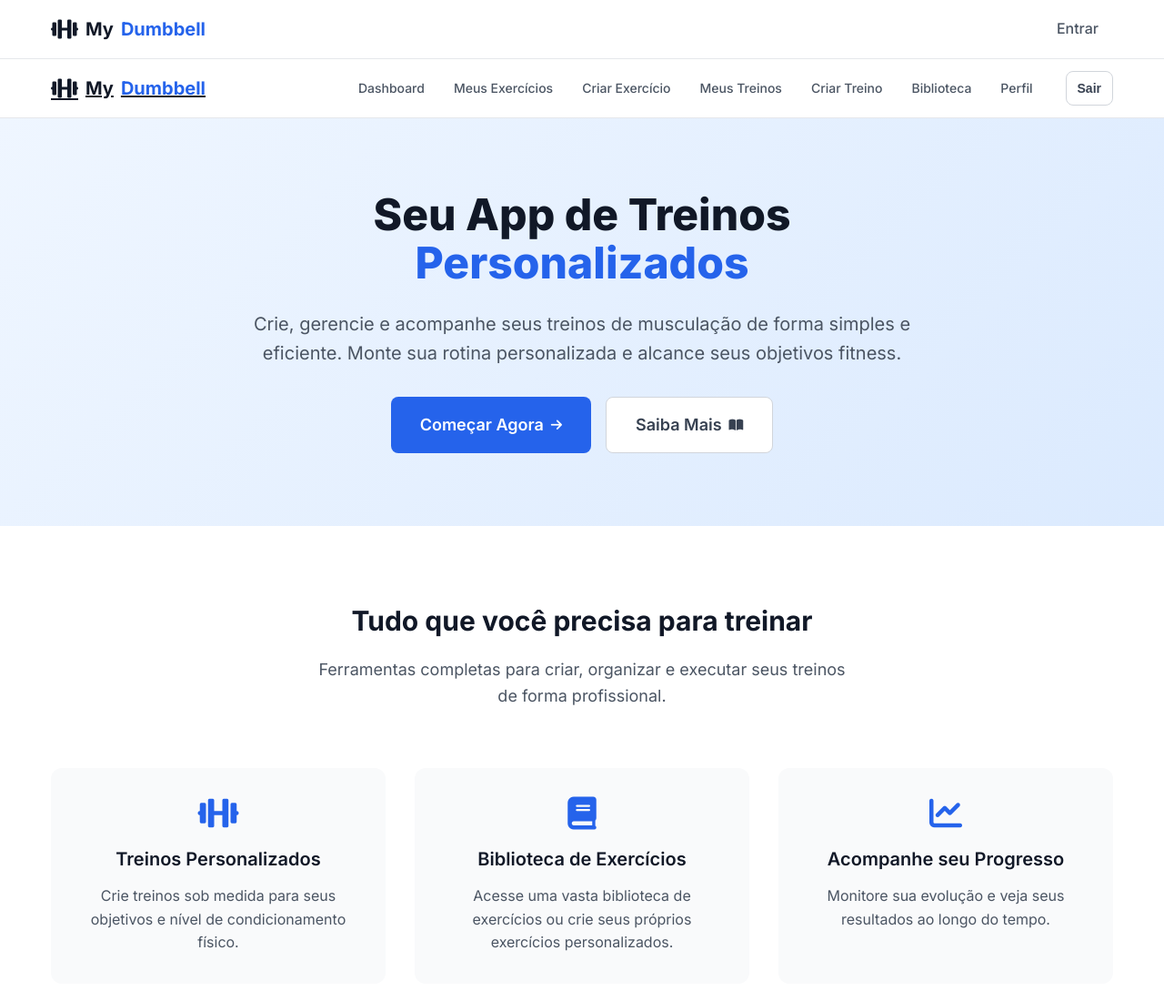
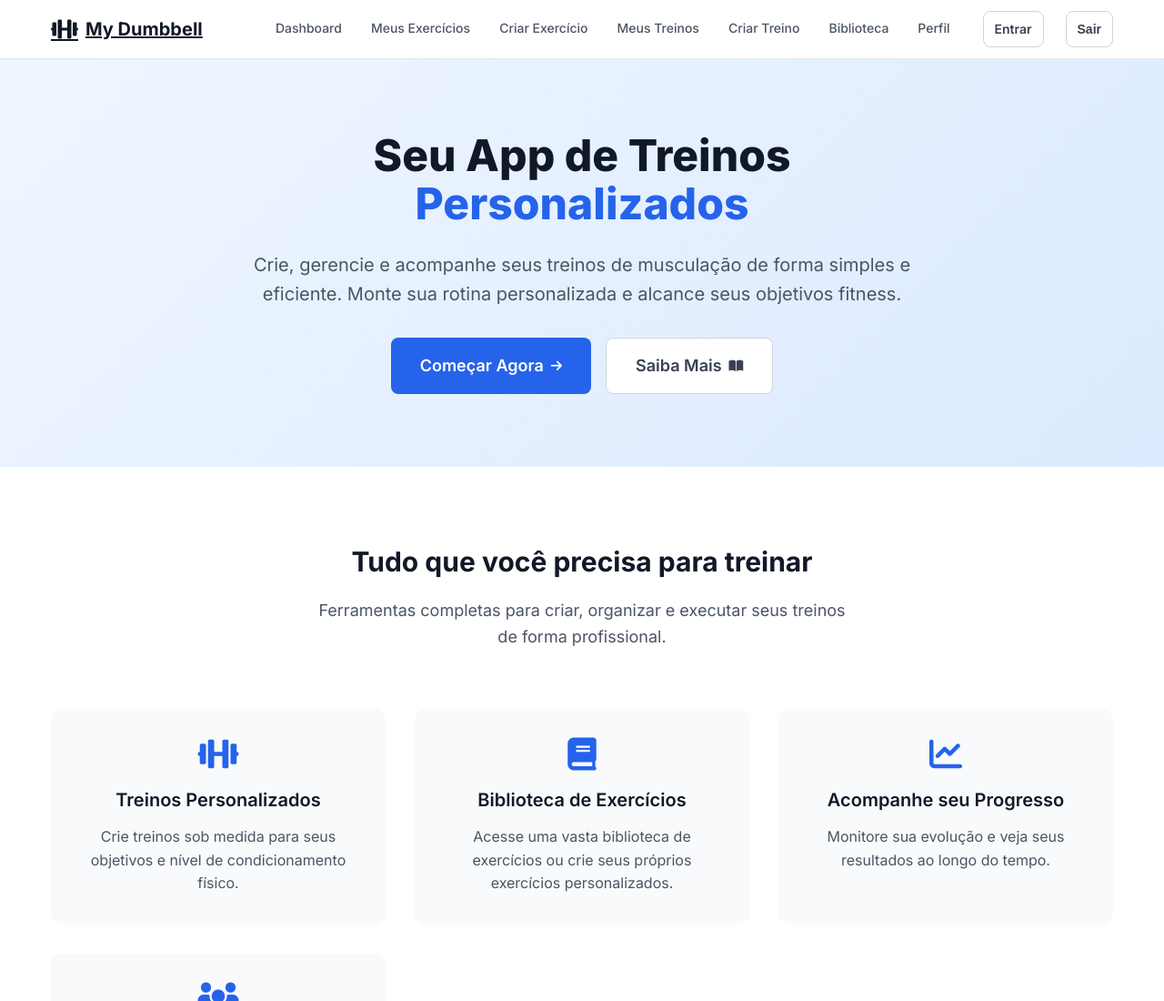
Before and after one commit to LucasBeghettoDias/MyDummbell, a plain HTML site: page index.html in a window 1280 px wide. Shown: the top 1100 px of the page at 91% size. Drawn offline with Linux system fonts and the light colour scheme.

Commit message:
Correção duas barras no header

```diff
--- a/index.html
+++ b/index.html
@@ -12,24 +12,13 @@
     <div id="notification-container" class="notification-container"></div>
 
     <!-- Header (Landing Page) -->
-    <header class="header" id="header">
-        <div class="container header-content">
-            <a href="#home" class="logo">
-                <i class="fas fa-dumbbell logo-icon"></i>
-                My<span class="logo-text">Dumbbell</span>
-            </a>
-            <nav>
-                <a href="#login" class="nav-link">Entrar</a>
-            </nav>
-        </div>
-    </header>
 
     <!-- Main Navigation (Authenticated Users) -->
     <nav class="main-nav hidden" id="main-nav">
         <div class="nav-container">
-            <a href="#dashboard" class="nav-brand">
+            <a href="#home" class="nav-brand">
                 <i class="fas fa-dumbbell logo-icon"></i>
-                My<span class="logo-text">Dumbbell</span>
+                My Dumbbell</span>
             </a>
             <div class="nav-links">
                 <a href="#dashboard" class="nav-link">Dashboard</a>
@@ -39,6 +28,9 @@
                 <a href="#create-workout" class="nav-link">Criar Treino</a>
                 <a href="#library" class="nav-link">Biblioteca</a>
                 <a href="#profile" class="nav-link">Perfil</a>
+                <div class="btn-entrar" id="btn-entrar" style="margin-left: 1rem;">
+                            <a href="#login" class="btn btn-secondary nav-link">Entrar</a>
+                </div>
                 <button onclick="logout()" class="btn btn-secondary nav-link" style="margin-left: 1rem;">Sair</button>
             </div>
         </div>
@@ -56,7 +48,7 @@
                     <a href="#login" class="btn btn-primary btn-large" id="start-now">
                         Começar Agora <i class="fas fa-arrow-right btn-icon"></i>
                     </a>
-                    <a href="" class="btn btn-secondary btn-large">Saiba Mais <i class="fas fa-book-open btn-icon"></i></a>
+                    <a href="#" class="btn btn-secondary btn-large">Saiba Mais <i class="fas fa-book-open btn-icon"></i></a>
                 </div>
             </div>
         </div>
--- a/script.js
+++ b/script.js
@@ -60,7 +60,7 @@ function generateId() {
 function showPage(pageId) {
     const pages = document.querySelectorAll(".page");
     const mainNav = document.getElementById("main-nav");
-    const header = document.querySelector(".header");
+    const header = document.querySelector(".btn-entrar");
 
     // Check if user is trying to access protected pages without authentication
     const protectedPages = ["dashboard", "my-exercises", "create-exercise", "my-workouts", "create-workout", "library", "profile"];
--- a/style.css
+++ b/style.css
@@ -103,21 +103,6 @@ body {
 }
 
 /* Header */
-.header {
-    background: white;
-    border-bottom: 1px solid var(--gray-200);
-    position: sticky;
-    top: 0;
-    z-index: 50;
-    backdrop-filter: blur(8px);
-}
-
-.header-content {
-    display: flex;
-    align-items: center;
-    justify-content: space-between;
-    height: 4rem;
-}
 
 .logo {
     display: flex;
```
